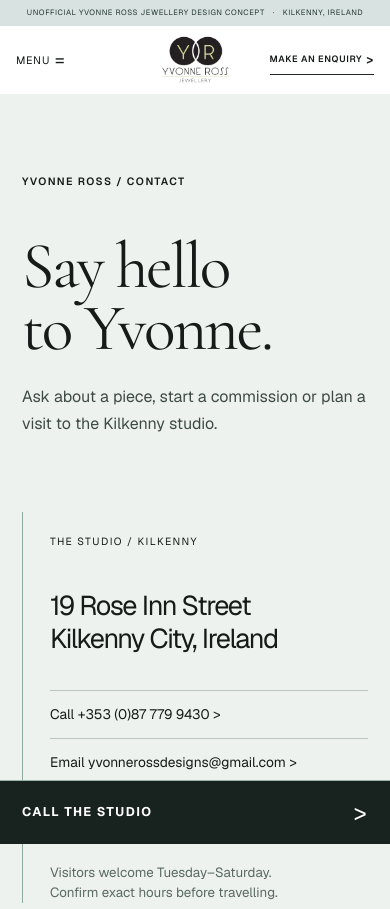
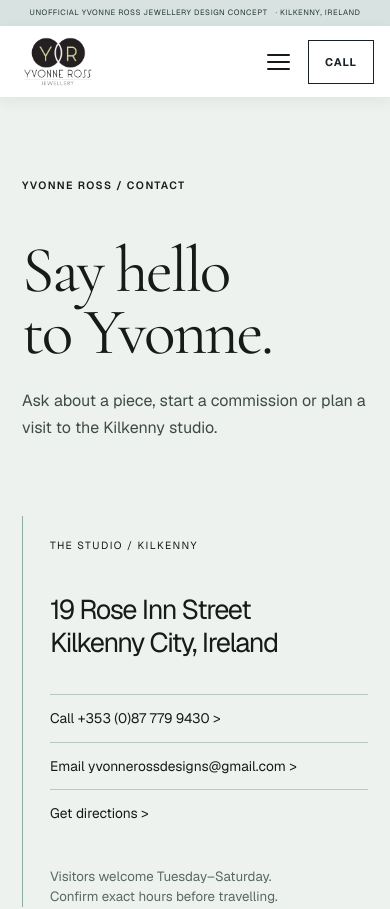
Before and after one commit to novalure/kilkenny-sme-redesign-lab, a Next.js app: page /demos/yvonne-ross/contact in a window 390 px wide. Shown: the top 909 px of the page. Built offline with nearby package versions, Linux system fonts and the light colour scheme.

Commit message:
Refine V2 mobile header and add Yvonne portrait

```diff
--- a/app/demos/yvonne-ross/page.tsx
+++ b/app/demos/yvonne-ross/page.tsx
@@ -28,7 +28,7 @@
     <section className="editorial-intro" aria-labelledby="intro-title">
       <span className="editorial-kicker">THE ATELIER</span>
       <h2 id="intro-title">An eye for form.<br />A hand for detail.</h2>
-      <p>Yvonne Ross brings a fine art sensibility and traditional goldsmithing skills to jewellery with clean lines, sculptural shapes and a personal story.</p>
+      <p>From hand-picked gemstones to one-off commissions, Yvonne designs jewellery with personal character in her Kilkenny studio.</p>
     </section>
 
     <section id="jewellery" className="editorial-gallery" aria-labelledby="gallery-title">
@@ -42,8 +42,8 @@
     </section>
 
     <section id="designer" className="editorial-designer" aria-labelledby="designer-title">
-      <div className="editorial-designer-copy"><span className="editorial-kicker">MEET THE MAKER</span><h2 id="designer-title">Designed with intention.</h2><p>Based in Kilkenny, Yvonne draws on sculpture and architecture to bring simplicity and structure to her work. Her Gem-A Diamond Diploma also informs conversations about diamond rings.</p><Link href={`${basePath}/contact`} className="editorial-link" data-event="contact_header_click">Speak with Yvonne <span aria-hidden="true">&gt;</span></Link></div>
-      <div className="editorial-designer-image"><OfficialMedia kind="craft" label="Geometric blue-stone ring from Yvonne Ross’s bespoke gallery" /></div>
+      <div className="editorial-designer-copy"><span className="editorial-kicker">MEET THE MAKER</span><h2 id="designer-title">Meet Yvonne.</h2><p>Yvonne Ross is an award-winning Irish designer and goldsmith with a boutique studio near Kilkenny Castle. She selects gemstones for their individual beauty and creates one-off jewellery with her clients. Her Gem-A Diamond Diploma also guides her work with diamond rings.</p><Link href={`${basePath}/contact`} className="editorial-link" data-event="contact_header_click">Speak with Yvonne <span aria-hidden="true">&gt;</span></Link></div>
+      <div className="editorial-designer-image"><OfficialMedia kind="portrait" label="Yvonne Ross in her Kilkenny jewellery studio" /></div>
     </section>
 
     <section className="editorial-story editorial-rings" aria-labelledby="rings-title">
--- a/app/editorial-v2.css
+++ b/app/editorial-v2.css
@@ -1,6 +1,9 @@
 /* V2: an inky, image-led atelier campaign. The shared editorial system lives in editorial.css. */
 :root { --sapphire:#426671; --ice:#e9eeee; }
 .concept-banner { background:#d7e2e1; }
+.concept-banner .banner-location { color:inherit; white-space:nowrap; }
+.header-stack { position:relative; }
+.mobile-header-call { display:none; }
 .editorial-hero { display:grid; grid-template-columns:47% 53%; min-height:clamp(640px,72vh,840px); background:#f7f8f6; color:#172226; }
 .editorial-hero::after { display:none; }
 .editorial-hero .hero-art-slot { position:relative; inset:auto; grid-column:2; grid-row:1; min-height:inherit; background:#e3e8e8; }
@@ -15,6 +18,7 @@
 .editorial-bespoke p { color:#dbe5e4; }
 .editorial-bespoke .editorial-link:hover { color:#acd1d1; }
 .editorial-designer { background:#f1f5f3; }
+.editorial-designer-image img { object-position:center 24%; }
 .editorial-rings { background:#f7f8f6; }
 .route-bespoke { background:#1b3036; color:white; }
 .route-bespoke p,.route-bespoke .route-folio { color:#dae4e2; }
@@ -27,11 +31,33 @@
 .footer-big-link:hover { color:#b5d2d1; }
 
 @media (max-width:900px) {
+  .header-stack { position:sticky; top:0; z-index:1200; }
+  .site-header { height:76px; grid-template-columns:auto 1fr 44px auto; grid-template-rows:76px; gap:12px; padding:0 22px; border-bottom:1px solid #e4e8e6; box-shadow:0 3px 14px #14262410; }
+  .wordmark { grid-column:1; grid-row:1; justify-self:start; }
+  .logo-image { width:92px; height:68px; }
+  .header-contact { display:none; }
+  .menu-toggle { display:flex; grid-column:3; grid-row:1; align-self:center; justify-self:center; align-items:center; justify-content:center; width:44px; height:44px; padding:0; border:0; color:#172226; background:transparent; }
+  .hamburger-lines { display:flex; flex-direction:column; gap:5px; width:23px; }
+  .hamburger-lines span { display:block; width:23px; height:2px; background:currentColor; border-radius:2px; transition:transform .2s,opacity .2s; }
+  .menu-toggle.is-open .hamburger-lines span:first-child { transform:translateY(7px) rotate(45deg); }
+  .menu-toggle.is-open .hamburger-lines span:nth-child(2) { opacity:0; }
+  .menu-toggle.is-open .hamburger-lines span:last-child { transform:translateY(-7px) rotate(-45deg); }
+  .mobile-header-call { display:inline-flex; grid-column:4; grid-row:1; align-self:center; align-items:center; justify-content:center; min-height:44px; padding:0 16px; border:1px solid #172226; color:#172226; font-size:.69rem; font-weight:650; letter-spacing:.08em; text-transform:uppercase; }
+  .mobile-header-call:hover { color:white; background:#172226; }
+  .mobile-menu { top:100%; max-height:calc(100dvh - 76px); overflow-y:auto; padding:10px 22px 25px; }
+  #jewellery,#designer,#visit { scroll-margin-top:86px; }
   .editorial-hero { grid-template-columns:48% 52%; min-height:600px; }
   .editorial-hero-copy { padding-right:30px; }
   .editorial-hero h1 { font-size:clamp(4.2rem,7vw,6rem); }
 }
 @media (max-width:700px) {
+  body { padding-bottom:0; }
+  .site-header { height:72px; grid-template-rows:72px; gap:8px; padding:0 16px; }
+  .logo-image { width:84px; height:62px; }
+  .mobile-header-call { min-width:66px; padding:0 12px; }
+  .mobile-menu { max-height:calc(100dvh - 72px); }
+  .mobile-call { display:none; }
+  #jewellery,#designer,#visit { scroll-margin-top:82px; }
   .editorial-hero { display:flex; flex-direction:column; min-height:0; }
   .editorial-hero .hero-art-slot { width:100%; min-height:clamp(350px,100vw,520px); order:1; }
   .editorial-hero-copy { width:100%; order:2; padding:54px 22px 66px; }
@@ -40,3 +66,9 @@
   .editorial-bespoke .editorial-story-image { background:#e6ebea; }
   .route-bespoke .route-art { background:#f2f5f4; }
 }
+@media (max-width:360px) {
+  .concept-banner .banner-location { display:none; }
+}
+@media (prefers-reduced-motion:reduce) {
+  .hamburger-lines span { transition:none; }
+}
--- a/components/OfficialMedia.tsx
+++ b/components/OfficialMedia.tsx
@@ -9,6 +9,7 @@
   bespoke: { src: "/images/yvonne-ross/bespoke-selection.jpg", alt: "Selection of jewellery shown on Yvonne Ross's bespoke page" },
   wedding: { src: "/images/yvonne-ross/blue-sapphire-halo.jpg", alt: "White gold halo ring with blue sapphire from Yvonne Ross's bespoke gallery" },
   material: { src: "/images/yvonne-ross/gold-band.jpg", alt: "Gold band with gemstones shown in Yvonne Ross's bespoke gallery" },
+  portrait: { src: "/images/yvonne-ross/yvonne-portrait.webp", alt: "Portrait of jewellery designer and goldsmith Yvonne Ross from her official website" },
 } as const;
 
 export type OfficialMediaKind = keyof typeof media;
--- a/components/SiteShell.tsx
+++ b/components/SiteShell.tsx
@@ -19,8 +19,8 @@
   const pathname = usePathname();
   return (
     <>
-      <div className="concept-banner">Unofficial Yvonne Ross Jewellery design concept <span>·</span> Kilkenny, Ireland</div>
-      <header className="site-header">
+      <div className="concept-banner">Unofficial Yvonne Ross Jewellery design concept <span className="banner-location"><span aria-hidden="true">·</span> Kilkenny, Ireland</span></div>
+      <div className="header-stack"><header className="site-header">
         <Link href={basePath} className="wordmark" aria-label="Yvonne Ross Jewellery, home" onClick={() => setOpen(false)}>
           <Image src="/images/yvonne-ross/official-logo.png" alt="Yvonne Ross Jewellery official logo" width={152} height={111} className="logo-image" priority />
         </Link>
@@ -32,14 +32,16 @@
         <Link className="header-contact" href={`${basePath}/contact`} data-event="contact_header_click">
           Make an enquiry <span aria-hidden="true">&gt;</span>
         </Link>
-        <button className="menu-toggle" type="button" aria-expanded={open} aria-controls="mobile-menu" onClick={() => setOpen(!open)}>
-          {open ? "Close" : "Menu"}<span aria-hidden="true">{open ? "×" : "="}</span>
+        <button className={`menu-toggle ${open ? "is-open" : ""}`} type="button" aria-label={open ? "Close menu" : "Open menu"} aria-expanded={open} aria-controls="mobile-menu" onClick={() => setOpen(!open)}>
+          <span className="hamburger-lines" aria-hidden="true"><span /><span /><span /></span>
         </button>
+        <a className="mobile-header-call" href={studio.phoneHref} aria-label={`Call Yvonne Ross Jewellery at ${studio.phoneDisplay}`} data-event="mobile_call_click">Call</a>
       </header>
       <nav id="mobile-menu" className={`mobile-menu ${open ? "is-open" : ""}`} aria-label="Mobile navigation" inert={!open}>
         {nav.map((item) => <Link key={item.label} href={item.href} onClick={() => setOpen(false)}>{item.label}<span aria-hidden="true">&gt;</span></Link>)}
         <Link href={`${basePath}/contact`} onClick={() => setOpen(false)} data-event="contact_header_click">Make an enquiry <span aria-hidden="true">&gt;</span></Link>
       </nav>
+      </div>
     </>
   );
 }
@@ -60,10 +62,6 @@
   );
 }
 
-export function MobileCall() {
-  return <a className="mobile-call" href={studio.phoneHref} data-event="mobile_call_click"><span>CALL THE STUDIO</span><span aria-hidden="true">&gt;</span></a>;
+export function SiteShell({ children }: { children: React.ReactNode }) {
+  return <><a className="skip-link" href="#main-content">Skip to content</a><Header /><main id="main-content">{children}</main><Footer /></>;
 }
-
-export function SiteShell({ children }: { children: React.ReactNode }) {
-  return <><a className="skip-link" href="#main-content">Skip to content</a><Header /><main id="main-content">{children}</main><Footer /><MobileCall /></>;
-}
```
Also changed, not shown: public/images/yvonne-ross/yvonne-portrait.webp (added), 2 other files (tests, documents, lock files or other folders).
